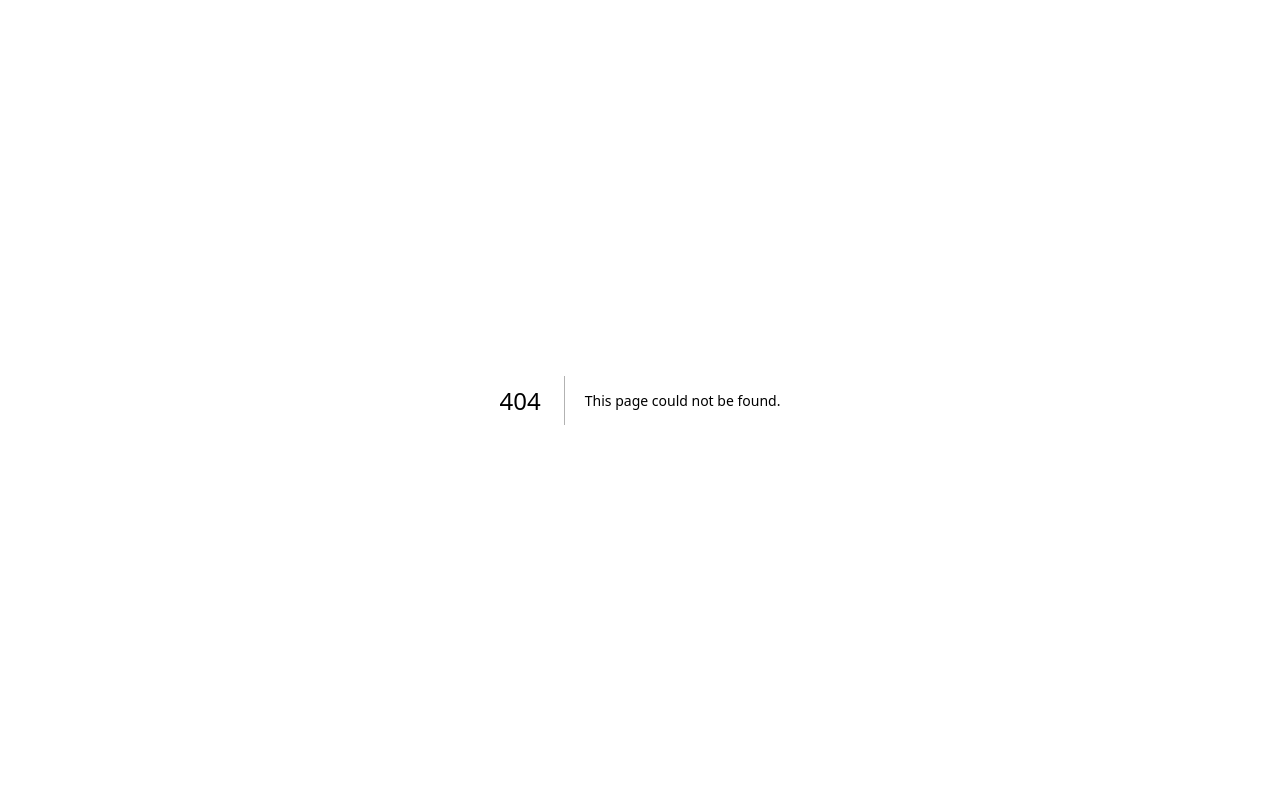
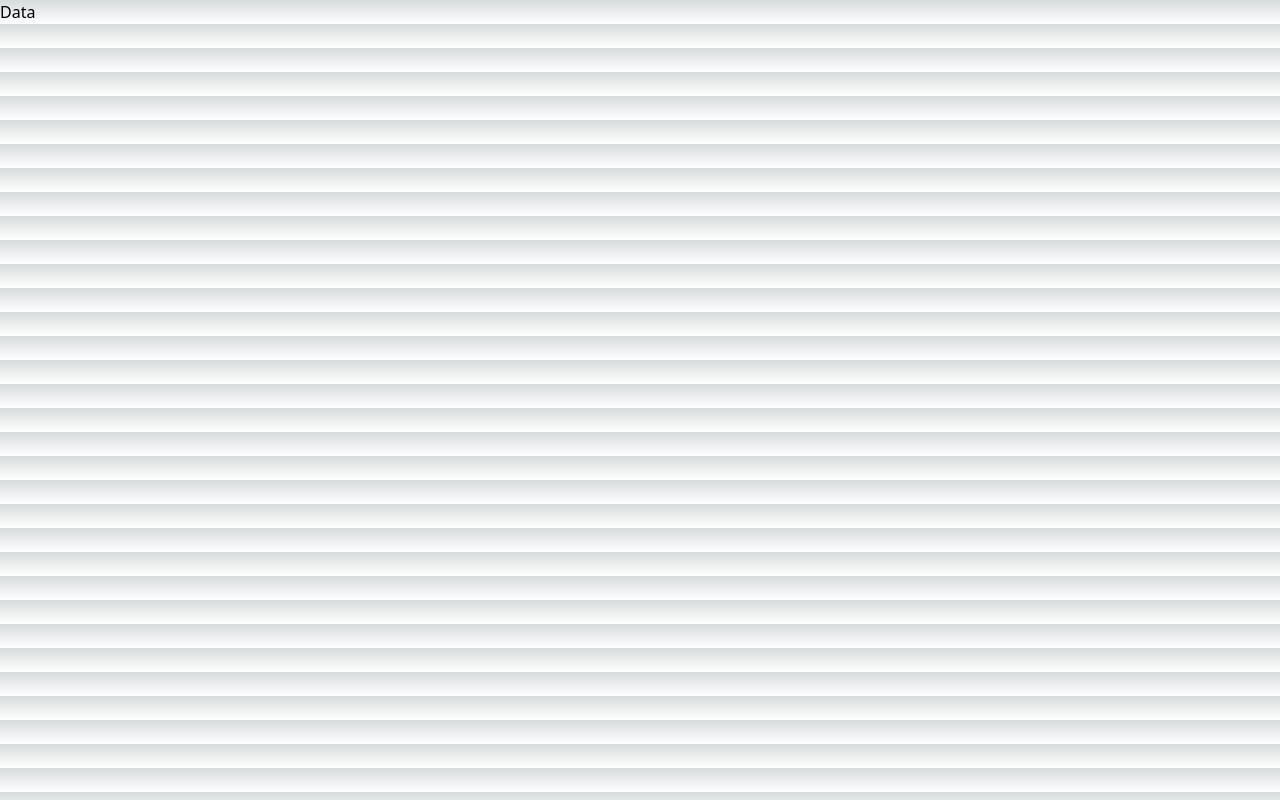
Before and after one commit to FereshtehDehghani/dashboard-next-app, a Next.js app in the folder dashboard/: page /dashboard/data/Data in a window 1280 px wide. Before the commit this address had no page. Built offline with nearby package versions, Linux system fonts and the light colour scheme.

Commit message:
next-auth

```diff
--- a/dashboard/package.json
+++ b/dashboard/package.json
@@ -13,6 +13,7 @@
     "@emotion/styled": "^11.11.0",
     "@mui/material": "^5.15.14",
     "next": "14.1.3",
+    "next-auth": "^4.24.7",
     "react": "^18",
     "react-dom": "^18"
   },
--- a/dashboard/src/pages/_app.tsx
+++ b/dashboard/src/pages/_app.tsx
@@ -1,6 +1,14 @@
 import "@/styles/globals.css";
-import type { AppProps } from "next/app";
 
-export default function App({ Component, pageProps }: AppProps) {
-  return <Component {...pageProps} />;
+import { SessionProvider } from "next-auth/react";
+
+export default function App({
+	Component,
+	pageProps: { session, ...pageProps },
+}: any) {
+	return (
+		<SessionProvider session={session}>
+			<Component {...pageProps} />
+		</SessionProvider>
+	);
 }
--- a/dashboard/src/pages/dashboard/analytics/Analytics.tsx
+++ /dev/null
@@ -1,7 +0,0 @@
-import React from "react";
-
-const Analytics = () => {
-	return <div>Analytics</div>;
-};
-
-export default Analytics;
--- a/dashboard/src/pages/dashboard/analytics/index.ts
+++ /dev/null
@@ -1 +0,0 @@
-export {default}  from "./Analytics"
--- /dev/null
+++ b/dashboard/src/pages/dashboard/data/Data.tsx
@@ -0,0 +1,7 @@
+import React from "react";
+
+const Data = () => {
+	return <div>Data</div>;
+};
+
+export default Data;
--- /dev/null
+++ b/dashboard/src/pages/dashboard/data/index.ts
@@ -0,0 +1 @@
+export {default}  from "./Data"
--- a/dashboard/src/pages/dashboard/settings/index.ts
+++ b/dashboard/src/pages/dashboard/settings/index.ts
@@ -0,0 +1 @@
+export {default} from "./Settings"
```
Also changed, not shown: dashboard/src/components/login/Login.tsx (added), dashboard/src/components/login/index.ts (added), dashboard/src/pages/api/auth/[...nextauth].tsx (added), dashboard/src/pages/api/auth/index.ts (added), 1 other file (tests, documents, lock files or other folders).
